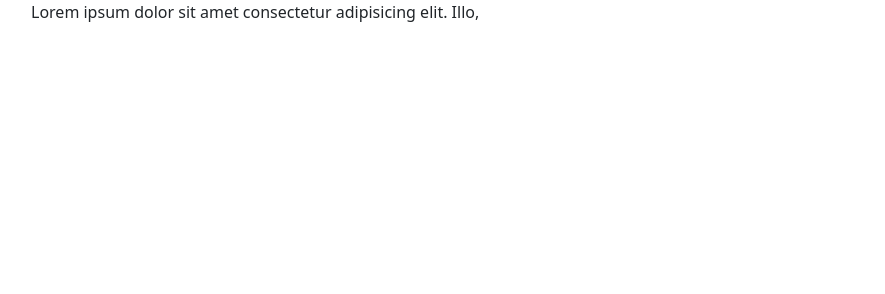
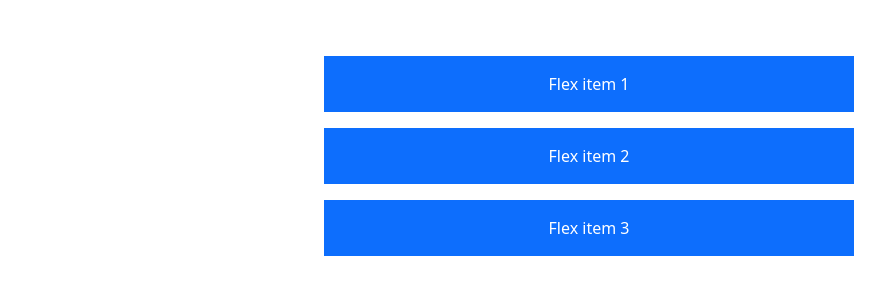
Before and after one commit to withrvr/Drag-N-Drop, a plain HTML site: page index.html in a window 1280 px wide. Shown: the whole page, without its empty margins (51-936 px from the left). Drawn offline with nearby package versions, Linux system fonts and the light colour scheme.

Commit message:
very basic ( drag n drop )

```diff
--- a/index.html
+++ b/index.html
@@ -16,9 +16,24 @@
 		<link href="./css/style.css" rel="stylesheet" />
 	</head>
 
-	<body class="">
-		<div class="container">
-			Lorem ipsum dolor sit amet consectetur adipisicing elit. Illo,
+	<body>
+		<div class="container my-5">
+			<div class="row justify-content-center">
+				<div
+					id="drag-wrapper"
+					class="
+						d-flex
+						flex-column
+						text-center
+						col-lg-6
+						justify-content-center
+					"
+				>
+					<div class="p-3 m-2 bg-primary text-white">Flex item 1</div>
+					<div class="p-3 m-2 bg-primary text-white">Flex item 2</div>
+					<div class="p-3 m-2 bg-primary text-white">Flex item 3</div>
+				</div>
+			</div>
 		</div>
 
 		<!-- scripts -->
@@ -32,6 +47,7 @@
 			integrity="sha256-/xUj+3OJU5yExlq6GSYGSHk7tPXikynS7ogEvDej/m4="
 			crossorigin="anonymous"
 		></script>
+		<script src="https://cdn.jsdelivr.net/npm/sortablejs@latest/Sortable.min.js"></script>
 		<script src="./js/main.js"></script>
 	</body>
 </html>
--- a/js/main.js
+++ b/js/main.js
@@ -0,0 +1,5 @@
+const dragWrapper = document.getElementById("drag-wrapper");
+new Sortable(dragWrapper, {
+	animation: 200,
+	ghostClass: "bg-warning",
+});
```
